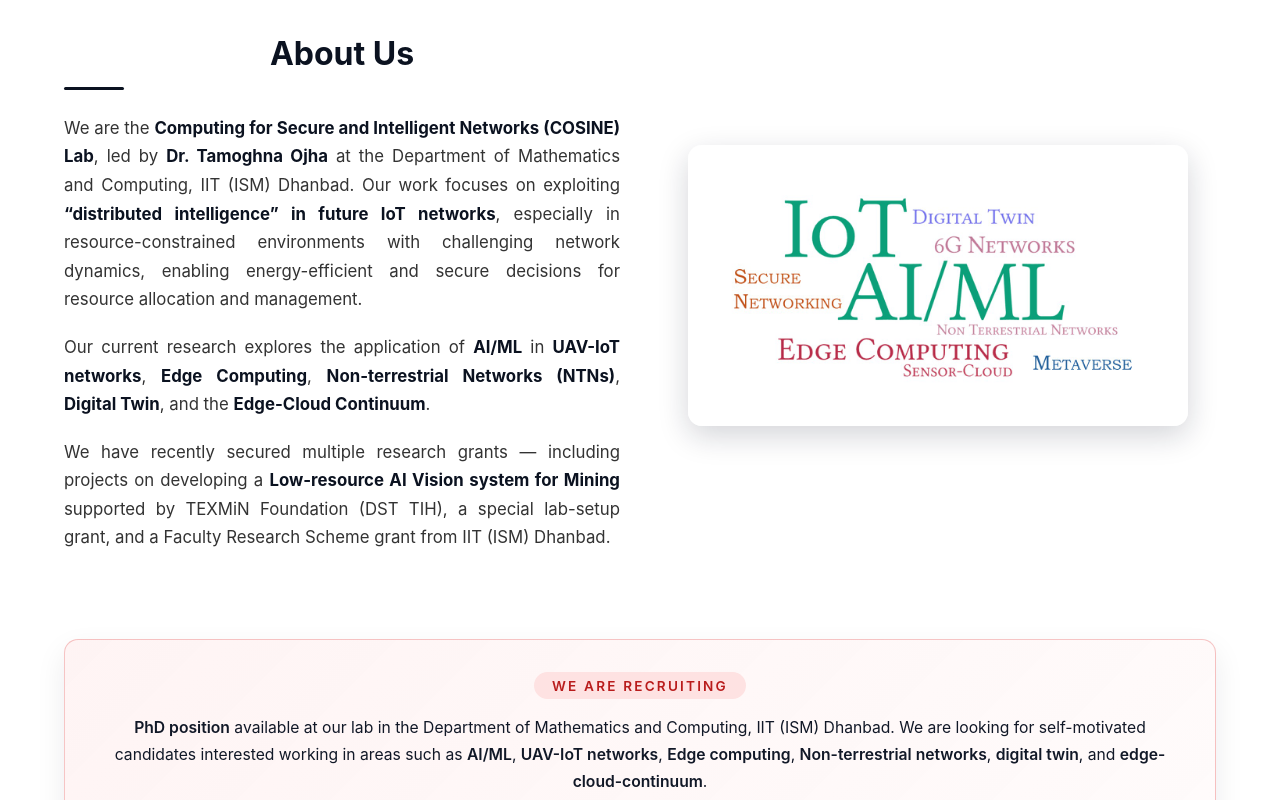
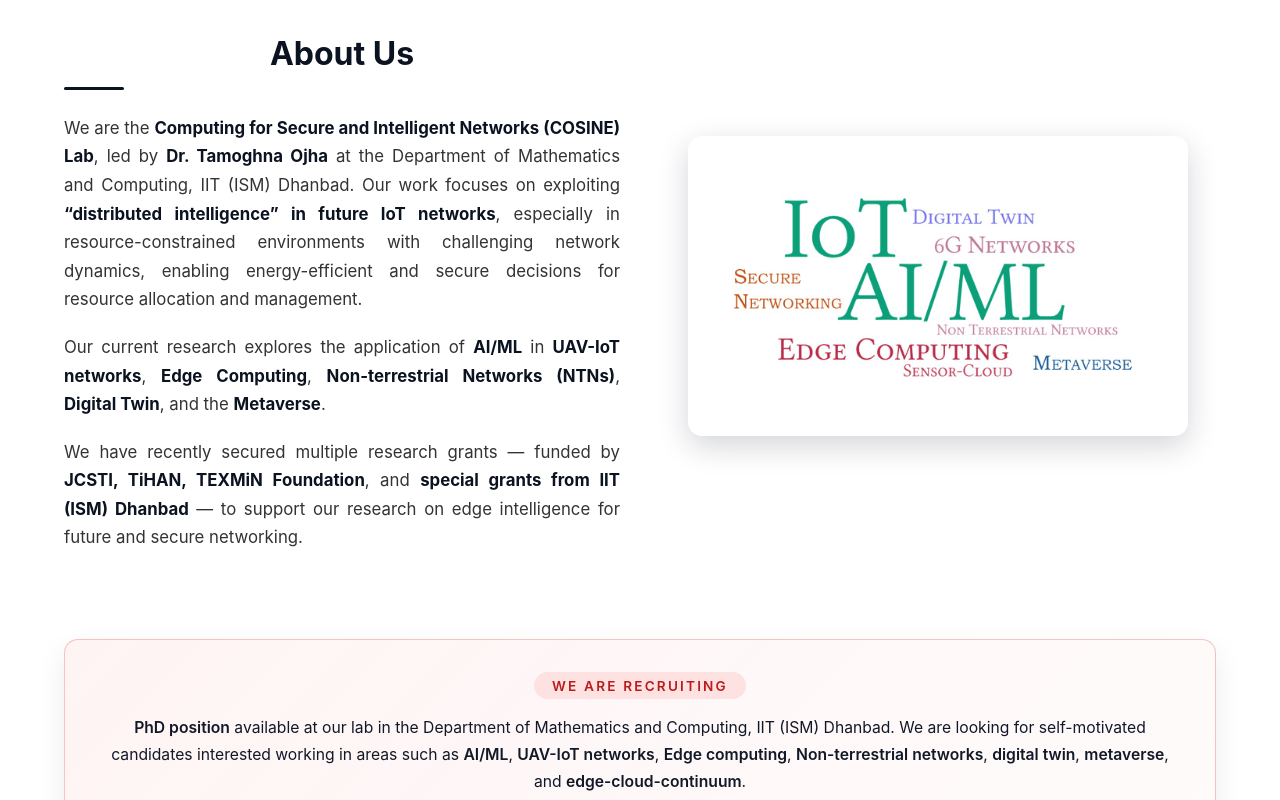
Before and after one commit to cosinelab-iitism/cosinelab-iitism.github.io, a React (Create React App) app: page / in a window 1280 px wide. Shown: the part 640-1440 px from the top of the page. Built offline with nearby package versions, Linux system fonts and the light colour scheme.

Commit message:
home page

```diff
--- a/src/pages/home/Home.css
+++ b/src/pages/home/Home.css
@@ -70,8 +70,9 @@
 .about-image {
   width: 100%;
   max-width: 500px; /* increased from 420px */
+  height: 300px;
   border-radius: 14px;
-  object-fit: cover;
+  object-fit: contain;
   box-shadow: 0 10px 30px rgba(15, 23, 42, 0.18);
 }
 
--- a/src/pages/home/Home.js
+++ b/src/pages/home/Home.js
@@ -39,16 +39,12 @@
                 <strong>Edge Computing</strong>,{" "}
                 <strong>Non-terrestrial Networks (NTNs)</strong>,{" "}
                 <strong>Digital Twin</strong>, and the{" "}
-                <strong>Edge-Cloud Continuum</strong>.
+                <strong>Metaverse</strong>.
               </p>
 
               <p className="about-text">
-                We have recently secured multiple research grants — including
-                projects on developing a{" "}
-                <strong>Low-resource AI Vision system for Mining</strong>{" "}
-                supported by TEXMiN Foundation (DST TIH), a special lab-setup
-                grant, and a Faculty Research Scheme grant from IIT (ISM)
-                Dhanbad.
+                We have recently secured multiple research grants — funded by <strong>JCSTI, TiHAN, TEXMiN Foundation</strong>,
+                and <strong>special grants from IIT (ISM) Dhanbad</strong> — to support our research on edge intelligence for future and secure networking.
               </p>
             </div>
 
@@ -74,7 +70,8 @@
             <strong>AI/ML</strong>, <strong>UAV-IoT networks</strong>,{" "}
             <strong>Edge computing</strong>,{" "}
             <strong>Non-terrestrial networks</strong>,{" "}
-            <strong>digital twin</strong>, and{" "}
+            <strong>digital twin</strong>, {" "}
+            <strong>metaverse</strong>, and{" "}
             <strong>edge-cloud-continuum</strong>.
           </p>
 
```
